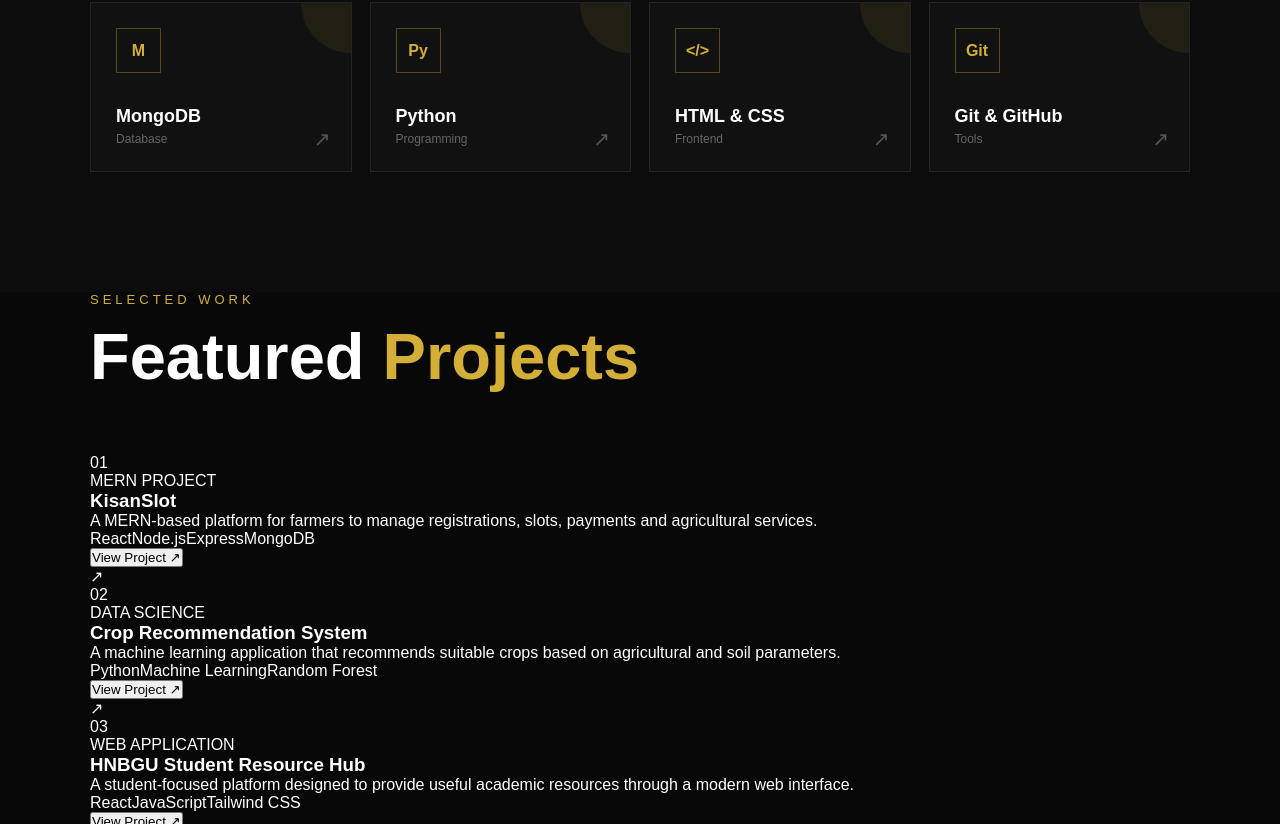
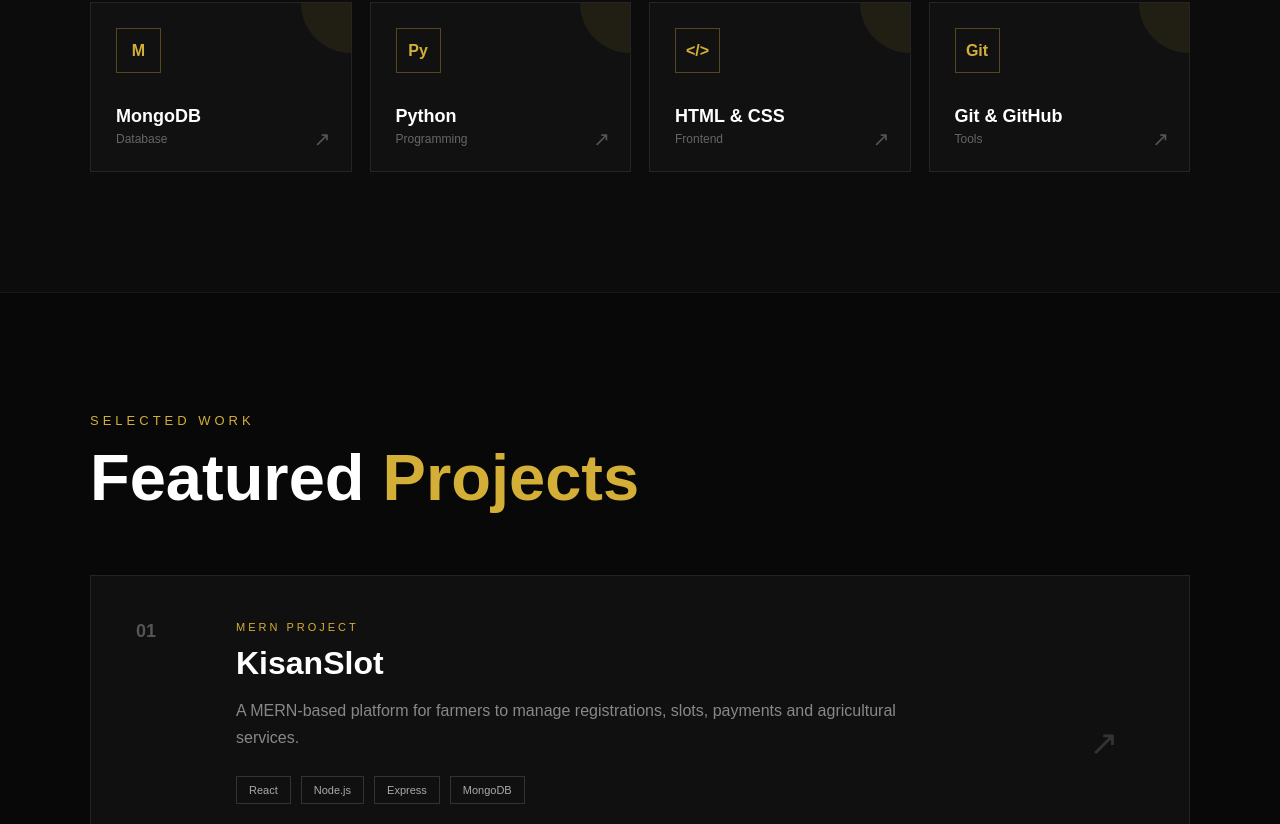
Before and after one commit to akashkupandeytech/akash-portfolio, a React (Vite) app in the folder frontend/: page / in a window 1280 px wide. Shown: the part 1976-2800 px from the top of the page. Built offline with nearby package versions, Linux system fonts and the light colour scheme.

Commit message:
Update index.css

```diff
--- a/frontend/src/index.css
+++ b/frontend/src/index.css
@@ -606,3 +606,126 @@ button {
     grid-template-columns: 1fr;
   }
 }
+/* ================= PROJECTS ================= */
+
+.projects-section {
+  padding: 120px 0;
+  border-top: 1px solid rgba(255, 255, 255, 0.06);
+}
+
+.projects-list {
+  display: flex;
+  flex-direction: column;
+  gap: 20px;
+}
+
+.project-card {
+  position: relative;
+
+  display: grid;
+  grid-template-columns: 100px 1fr 80px;
+
+  padding: 45px;
+
+  background: #101010;
+  border: 1px solid #242424;
+
+  overflow: hidden;
+  transition: 0.35s ease;
+}
+
+.project-card:hover {
+  border-color: rgba(212, 175, 55, 0.5);
+  transform: translateX(8px);
+}
+
+.project-number {
+  color: #555;
+  font-size: 18px;
+  font-weight: 600;
+}
+
+.project-type {
+  color: #d4af37;
+  font-size: 11px;
+  letter-spacing: 3px;
+  margin-bottom: 12px;
+}
+
+.project-content h3 {
+  font-size: 32px;
+  margin-bottom: 15px;
+}
+
+.project-description {
+  max-width: 700px;
+  color: #888;
+  line-height: 1.7;
+}
+
+.project-tech {
+  display: flex;
+  flex-wrap: wrap;
+  gap: 10px;
+  margin-top: 25px;
+}
+
+.project-tech span {
+  padding: 7px 12px;
+
+  border: 1px solid #333;
+  color: #aaa;
+
+  font-size: 11px;
+}
+
+.project-link {
+  margin-top: 25px;
+
+  padding: 10px 0;
+
+  background: none;
+  border: none;
+
+  color: #d4af37;
+  cursor: pointer;
+
+  font-size: 13px;
+}
+
+.project-decoration {
+  display: flex;
+  align-items: center;
+  justify-content: center;
+
+  font-size: 35px;
+  color: #333;
+
+  transition: 0.3s ease;
+}
+
+.project-card:hover .project-decoration {
+  color: #d4af37;
+  transform: translate(5px, -5px);
+}
+
+@media (max-width: 700px) {
+  .project-card {
+    grid-template-columns: 1fr;
+    padding: 30px;
+  }
+
+  .project-number {
+    margin-bottom: 25px;
+  }
+
+  .project-decoration {
+    position: absolute;
+    right: 25px;
+    top: 25px;
+  }
+
+  .project-content h3 {
+    font-size: 27px;
+  }
+}
```
